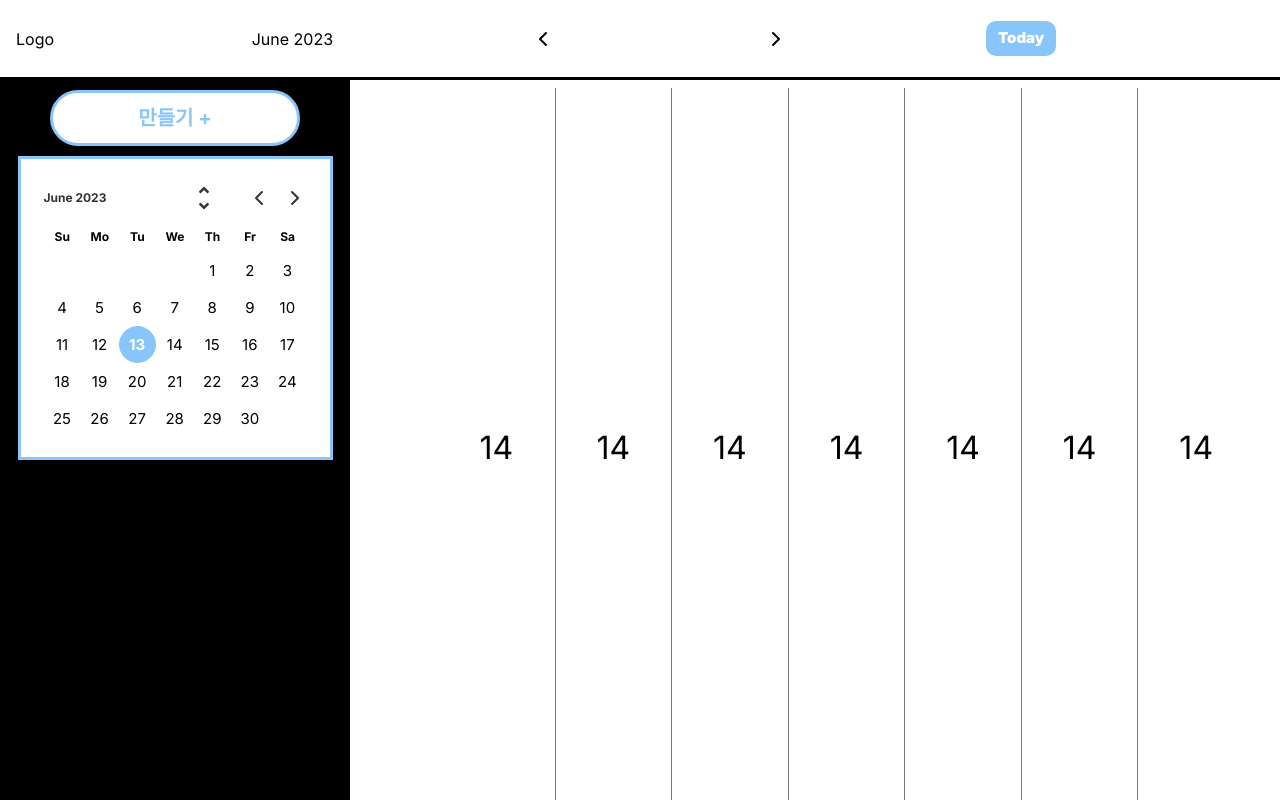
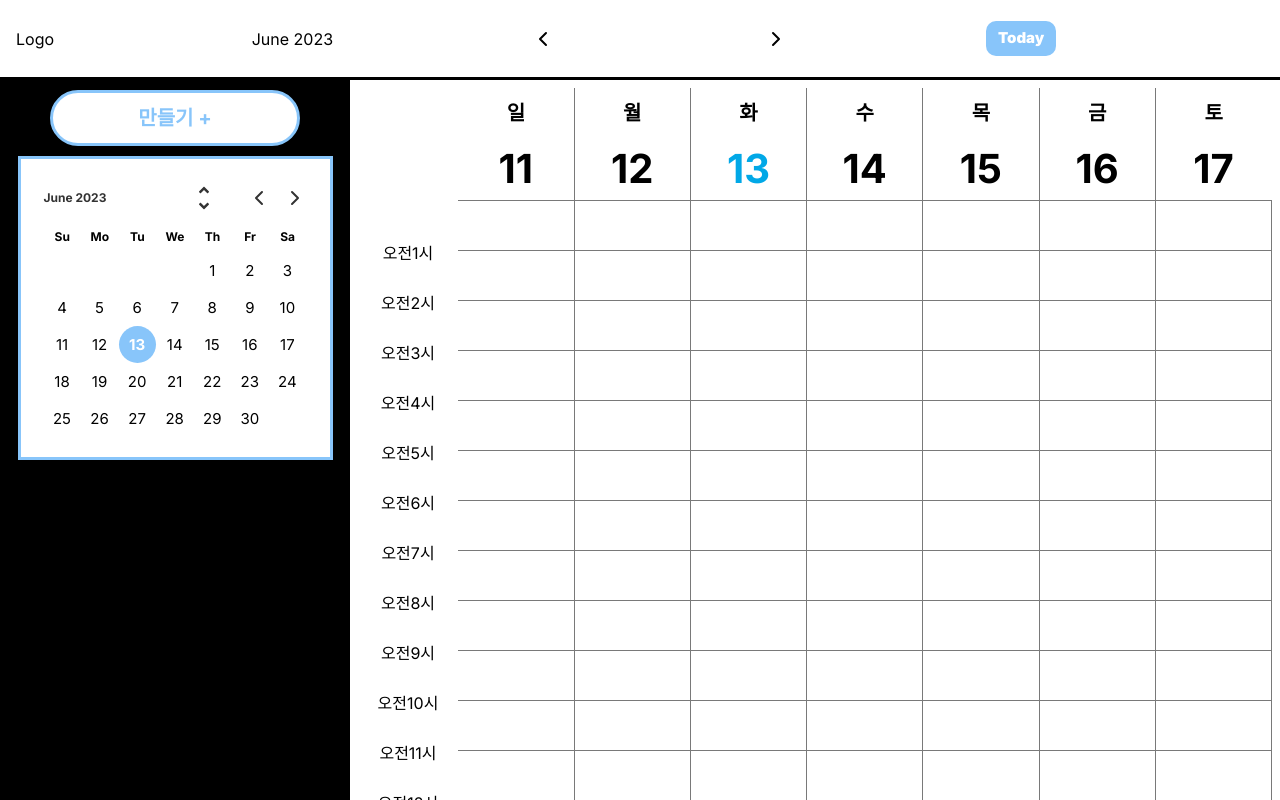
Before and after one commit to gae-bok-chi/frontend-skeleton, a Next.js app: page /gaebokchi in a window 1280 px wide. Built offline with nearby package versions, Linux system fonts and the light colour scheme.

Commit message:
feat: add week calendar date, today

```diff
--- a/app/gaebokchi/page.tsx
+++ b/app/gaebokchi/page.tsx
@@ -12,6 +12,7 @@ export default function Main() {
         <button className={styles["add-button"]}>만들기 +</button>
         <Calendar />
       </div>
+      {/* 주간 캘린더 */}
       <div className={styles["right-content"]}>
         <WeekCalendar />
       </div>
--- a/components/weekCalendar/weekCalendar.tsx
+++ b/components/weekCalendar/weekCalendar.tsx
@@ -1,82 +1,87 @@
+'use client'
+import { useRecoilValue } from 'recoil';
 import styles from '../../styles/gaebokchi/WeekCal.module.css'
+import { currentDateState } from '@/atoms/gaebokchi';
 
 export default function WeekCalendar() {
+  // 오늘
+  const today = new Date().toLocaleDateString()
+  // 현재 표시되는 날짜
+  const currentDate = useRecoilValue(currentDateState);
 
-  const week = ['월', '화', '수', '목', '금', '토', '일']
-  const hour = Array.from({ length: 11 }, (_, index) => index + 1);
+  /** 선택한 주의 날짜 구하는 함수 **/
+  function getWeekDates(dateString: string) {
+
+    const date = new Date(dateString);
+
+    const firstDayOfWeek = new Date(date.getFullYear(), date.getMonth(), date.getDate() - date.getDay());
+    const weekDates = [];
+
+    for (let i = 0; i < 7; i++) {
+      const currentDate = new Date(firstDayOfWeek.getFullYear(), firstDayOfWeek.getMonth(), firstDayOfWeek.getDate() + i);
+      const formattedDate = currentDate.toLocaleDateString();
+      weekDates.push({ 'formattedDate': formattedDate, 'date': currentDate.getDate() });
+    }
+
+    return weekDates;
+  }
+
+  const weekDays = ['일', '월', '화', '수', '목', '금', '토']
+
+  const hour = Array.from({ length: 12 }, (_, index) => index + 1);
+
   return (
     <div className={styles.container}>
-      {/* 날짜 */}
-      <div className={styles.week}>
-        <div>
-        </div>
-        <div>
-          <h1>{14}</h1>
-          <h3>월</h3>
-        </div>
-        <div>
-          <h1>{14}</h1>
-          <h3>화</h3>
-        </div>
-        <div>
-          <h1>{14}</h1>
-          <h3>수</h3>
-        </div>
-        <div>
-          <h1>{14}</h1>
-          <h3>목</h3>
-        </div>
-        <div>
-          <h1>{14}</h1>
-          <h3>금</h3>
-        </div>
-        <div>
-          <h1>{14}</h1>
-          <h3>토</h3>
-        </div>
-        <div>
-          <h1>{14}</h1>
-          <h3>일</h3>
-        </div>
-        <div></div>
-      </div>
+      <table >
+        {/* 요일 표시  */}
+        <thead className={styles.week}>
+          <tr>
+            <th></th>
+            {weekDays.map((day) => (
+              <th key={day}>
+                <h3>{day}</h3>
+              </th>))}
+          </tr>
+        </thead>
+        <tbody >
+          {/* 날짜 표시 */}
+          <tr className={styles.date}>
+            <td></td>
+            {getWeekDates(currentDate).map((date) => (
+              <td key={date.formattedDate}
+                className={date.formattedDate && date.formattedDate == today ? styles.today : ''}>
+                <h3>{date.date}</h3>
+              </td>))}
+          </tr>
           {/* 시간 */}
-      <div className={styles.schedule_container}>
-        <div className={styles.schedule_item}>
-          <div className={styles.time}>
-            <div>{"날씨"}</div>
-            <div className={styles.hour}>{"12시"}</div>
           {hour.map((h, index) => (
-              <div className={styles.hour} key={index} id={`오전${h}`}>{`오전${h}시`}</div>
+            <tr className={styles.hour} key={index} id={`오전${h}`}>
+              <td className={styles.time}>
+                <span >
+                  {`오전${h}시`}
+                </span>
+              </td>
+              {weekDays.map((day, idx) => (
+                <td className={styles.daily_item} key={idx} id={day}></td>
+              ))}
+            </tr>
           )
           )}
           {hour.map((h, index) => (
-              <div className={styles.hour} key={index} id={`오후${h}`}>{`오후${h}시`}</div>
+            <tr className={styles.hour} key={index} id={`오후${h}`}>
+              <td className={styles.time}>
+                <span>
+                  {`오후${h}시`}
+                </span>
+              </td>
+              {weekDays.map((day, idx) => (
+                <td className={styles.daily_item} key={idx} id={day}></td>
+              ))}
+            </tr>
           )
           )}
-
-          </div>
-          <div className={styles.daily}>
-            {week.map((day, idx) => (
-
-              <div className={styles.daily_item} key={idx} id={day}>
-                {hour.map((h, index) => (
-                  <div key={index} id={`오전${h}`}></div>
-                )
-                )}
-                {hour.map((h, index) => (
-                  <div key={index} id={`오후${h}`}></div>
-                )
-                )}
-              </div>
-            ))}
-
-          </div>
-          <div>
-          </div>
-        </div>
-
-      </div>
+        </tbody>
+      </table>
     </div>
   );
 };
--- a/styles/gaebokchi/gaebokchi.module.css
+++ b/styles/gaebokchi/gaebokchi.module.css
@@ -19,7 +19,7 @@
   justify-content: center;
   align-items: center;
   text-align: center;
-  line-height: calc(100vh - 80px);
+  /* line-height: calc(100vh - 80px); */
 }
 
 .add-button {
--- a/styles/gaebokchi/weekCal.module.css
+++ b/styles/gaebokchi/weekCal.module.css
@@ -7,71 +7,69 @@
   padding: 8px;
   overflow: hidden;
 }
+.container table {
+  width: 100%;
+  table-layout: fixed;
+}
 .week {
-  display: inline-grid;
-  grid-template-columns: 80px repeat(7, minmax(100px, auto)) 18px;
+  width: auto;
+  height: 50px;
   text-align: center;
 }
-.week div:first-child {
+.week th {
+  height: 50px;
+  border-top: none;
+  font-size: 20px;
+  border-left: 1px solid rgba(121, 121, 121, 1);
+}
+.date td {
+  height: 50px;
+  border-top: none;
+  font-size: 40px;
+  font-weight: bold;
+  border-left: 1px solid rgba(121, 121, 121, 1);
+}
+.today {
+  color: rgba(1, 168, 231, 1);
+}
+.week th:first-child {
+  width: 100px;
   border: none !important;
 }
-.week div:nth-child(2) {
+.date td:first-child {
+  width: 100px;
   border: none !important;
 }
-.week div:last-child {
-  border: none !important;
+.week th:nth-child(2),
+.date td:nth-child(2) {
+  border-left: none;
 }
-.week div {
-  border-left: 1px solid #797979;
-}
-.week h1 {
-  font-size: 2em;
-}
+
 .schedule_container {
   overflow-y: scroll;
   height: 700px;
 }
-.schedule_item {
-  display: flex;
-  flex-direction: row;
+
+.hour td {
+  border: 1px solid rgba(121, 121, 121, 1);
+  width: auto;
+  height: 50px;
 }
-.time {
-  margin-top: 10px;
-  display: flex;
-  flex-direction: column;
-  width: 80px;
+.hour td:first-child {
+  width: 100px;
+  border: none;
+}
+.hour td:nth-child(2) {
+  border-left: none;
 }
 
-.hour {
-  height: 50px;
-  width: 80px;
+.time {
   position: relative;
-  padding-right: 8px;
-  text-align: right;
 }
-
-.hour span {
-  display: block;
-  position: relative;
-  top: -6px;
-  color: #797979;
+.time span {
+  position: absolute;
+  top: 40px;
+  left: 0;
+  width: 100%;
+  /* background-color: aquamarine; */
 }
-
-.daily {
-  display: flex;
-  flex-direction: row;
-  width: 100%;
-}
-
-.daily > div {
-  border-left: 1px solid #797979;
-  flex: 1;
-}
-.daily > div:first-child {
-  border: none !important;
-}
-.daily_item div {
-  width: 100%;
-  height: 50px;
-  border-top: 1px solid #797979;
-}
```
Lines whose indentation alone changed are shown as unchanged.
